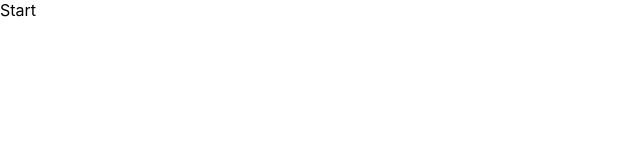
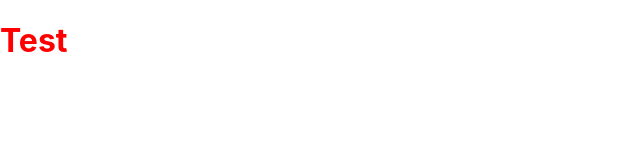
Before and after one commit to zajacHubert/millionaires-front, a React (Create React App) app: page / in a window 1280 px wide. Shown: the top 160 px of the page, without its empty margins (0-640 px from the left). Built offline with nearby package versions, Linux system fonts and the light colour scheme.

Commit message:
Install scss modules to styling app

```diff
--- a/package.json
+++ b/package.json
@@ -14,6 +14,7 @@
     "react-dom": "^18.2.0",
     "react-scripts": "5.0.1",
     "typescript": "^4.8.3",
+    "typescript-plugin-css-modules": "^3.4.0",
     "web-vitals": "^2.1.4"
   },
   "scripts": {
--- a/src/App.tsx
+++ b/src/App.tsx
@@ -1,9 +1,10 @@
 import React from 'react';
+import { Test } from './components/Test';
 
 export const App = () => {
   return (
     <div className="App">
-      Start
+      <Test />
     </div>
   );
 }
--- /dev/null
+++ b/src/components/Test.module.scss
@@ -0,0 +1,3 @@
+.title {
+    color: red;
+}
--- /dev/null
+++ b/src/components/Test.tsx
@@ -0,0 +1,6 @@
+import * as React from 'react';
+import styles from './Test.module.scss';
+
+export const Test = () => {
+    return <h1 className={styles.title}>Test</h1>
+}
--- a/src/index.tsx
+++ b/src/index.tsx
@@ -1,7 +1,7 @@
 import React from 'react';
 import ReactDOM from 'react-dom/client';
 import { App } from './App';
-import './index.css';
+import './global.scss';
 
 
 const root = ReactDOM.createRoot(
--- /dev/null
+++ b/src/typings.d.ts
@@ -0,0 +1 @@
+declare module '*.scss';
```
Also changed, not shown: tsconfig.json (+9 -1 lines), src/global.scss (renamed from src/index.css), 1 other file (tests, documents, lock files or other folders).
